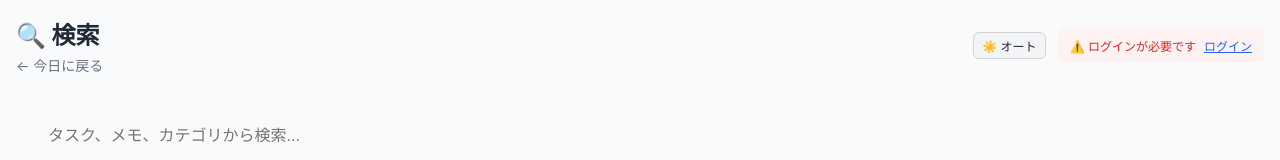
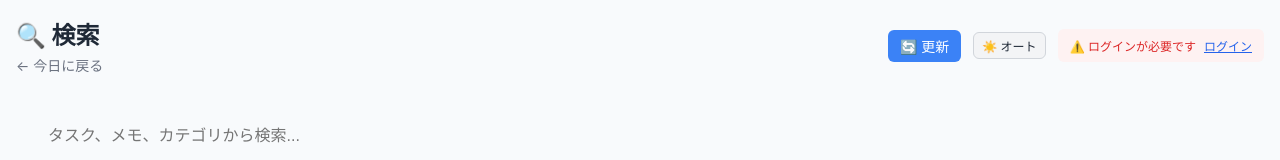
Before and after one commit to TAKA1040/tasuku, a Next.js app: page /search in a window 1280 px wide. Shown: the top 160 px of the page. Built offline with nearby package versions, Linux system fonts and the light colour scheme; no server answers; the database is empty.

Commit message:
fix: searchページのデータ同期問題を修正
- autoLoadを明示的に有効化
- データベース初期化後の強制リロード追加
- 手動更新ボタンを追加してリアルタイムデータ取得を可能に

```diff
--- a/src/app/search/page.tsx
+++ b/src/app/search/page.tsx
@@ -16,6 +16,8 @@ export default function SearchPage() {
   const [selectedItems, setSelectedItems] = useState<Set<string>>(new Set())
   const [isDeleting, setIsDeleting] = useState(false)
 
+  const { isInitialized, error: dbError } = useDatabase()
+
   const {
     tasks,
     loading: isLoading,
@@ -24,7 +26,17 @@ export default function SearchPage() {
     uncompleteTask,
     updateTask: updateUnifiedTask,
     deleteTask: deleteUnifiedTask
-  } = useUnifiedTasks()
+  } = useUnifiedTasks(true) // autoLoadを明示的に有効化
+
+  // データベース初期化後にタスクを明示的にリロード
+  useEffect(() => {
+    if (isInitialized) {
+      if (process.env.NODE_ENV === 'development') {
+        console.log('Database initialized, reloading tasks for search page')
+      }
+      loadTasks(true) // 強制リロード
+    }
+  }, [isInitialized, loadTasks])
 
   // フィルタリングされたタスクを計算
   const filteredTasks = useMemo(() => {
@@ -186,6 +198,23 @@ export default function SearchPage() {
           </div>
 
           <div style={{ display: 'flex', alignItems: 'center', gap: '12px' }}>
+            <button
+              onClick={() => loadTasks(true)}
+              disabled={isLoading}
+              style={{
+                padding: '6px 12px',
+                backgroundColor: '#3b82f6',
+                color: 'white',
+                border: 'none',
+                borderRadius: '6px',
+                fontSize: '14px',
+                cursor: isLoading ? 'not-allowed' : 'pointer',
+                opacity: isLoading ? 0.6 : 1
+              }}
+              title="最新データを読み込み"
+            >
+              {isLoading ? '🔄' : '🔄'} 更新
+            </button>
             <ThemeToggle />
             <AuthStatus />
           </div>
```
